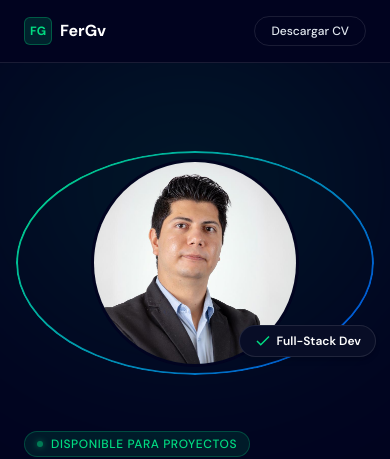
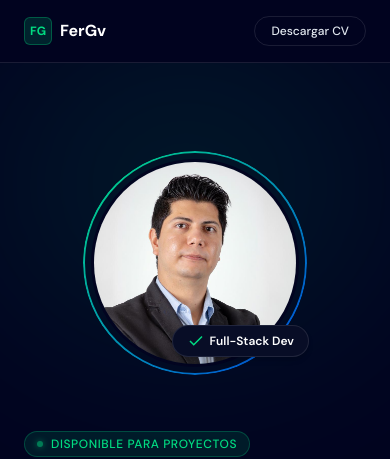
Before and after one commit to FerGv/FerGv.github.io, an Astro site: page / in a window 390 px wide. Shown: the top 459 px of the page. Built offline with nearby package versions, Linux system fonts and the light colour scheme; Astro itself is replaced by a stand-in of ours.

Commit message:
fix: refactor Hero component layout and improve photo section styling

```diff
--- a/src/components/Hero.astro
+++ b/src/components/Hero.astro
@@ -2,19 +2,22 @@
 
 ---
 
-<section class="relative py-24 overflow-hidden" id="sobre-mi">
+<section class="relative py-24" id="sobre-mi">
   <!-- Background glows -->
   <div
     aria-hidden="true"
-    class="pointer-events-none absolute -top-32 -right-24 w-[600px] h-[500px] rounded-full"
+    class="pointer-events-none absolute inset-0 overflow-hidden"
+  >
+    <div
+      class="absolute -top-32 -right-24 w-[600px] h-[500px] rounded-full"
       style="background: radial-gradient(ellipse, rgba(0,220,130,0.12) 0%, transparent 70%); filter: blur(80px);"
     >
     </div>
     <div
-    aria-hidden="true"
-    class="pointer-events-none absolute bottom-0 -left-20 w-[400px] h-[400px] rounded-full"
+      class="absolute bottom-0 -left-20 w-[400px] h-[400px] rounded-full"
       style="background: radial-gradient(ellipse, rgba(0,71,225,0.12) 0%, transparent 70%); filter: blur(80px);"
     >
+    </div>
   </div>
 
   <div
@@ -105,9 +108,10 @@
       class="relative shrink-0 order-1 md:order-2 flex justify-center"
       aria-label="Foto de Fernando García"
     >
+      <div class="relative w-52 h-52 md:w-60 md:h-60">
         <div class="hero-photo-ring" aria-hidden="true"></div>
         <img
-        class="w-52 h-52 md:w-60 md:h-60 rounded-full object-cover object-top border-[3px] border-nuxt-dark"
+          class="w-full h-full rounded-full object-cover object-top border-[3px] border-nuxt-dark"
           src="/profile-photo.jpg"
           alt="Fernando García"
           width="240"
@@ -131,4 +135,5 @@
         </div>
       </div>
     </div>
+  </div>
 </section>
```
Lines whose indentation alone changed are shown as unchanged.
